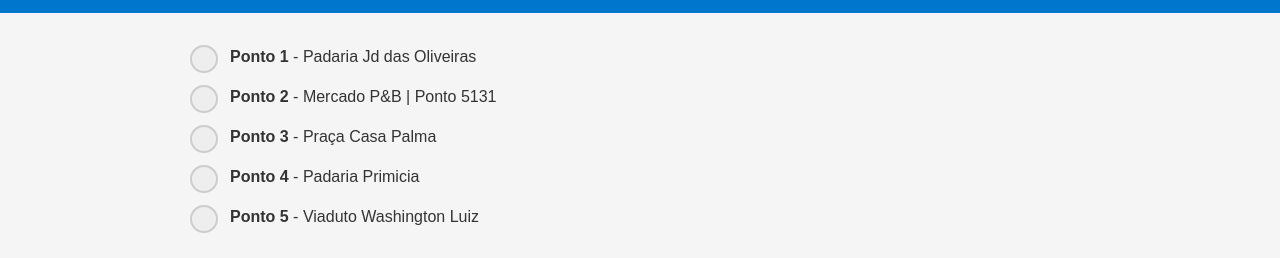
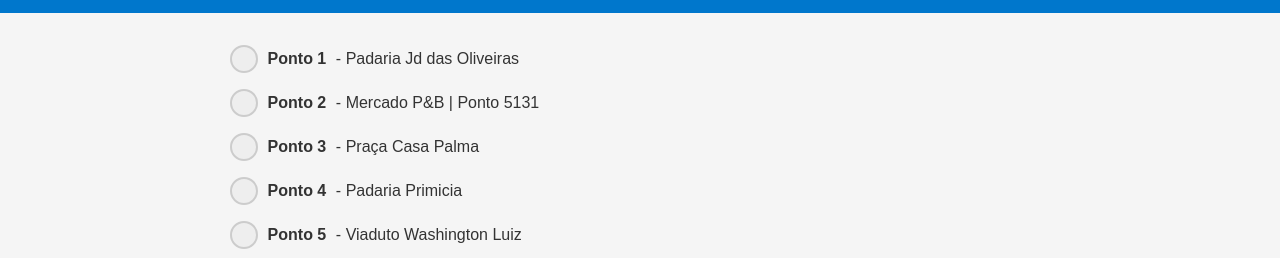
Before and after one commit to leolopes-7/dev-calendarios-unificados, a plain HTML site: page index.html in a window 1280 px wide. Shown: the part 59-317 px from the top of the page. Drawn offline with Linux system fonts and the light colour scheme.

Commit message:
Add files via upload

```diff
--- a/index.html
+++ b/index.html
@@ -12,7 +12,9 @@
             position: relative;
             padding-left: 2.5rem;
             cursor: pointer;
-            display: inline-block;
+            display: flex;
+            align-items: center;
+            gap: 0.6rem; /* Espaçamento maior entre checkmark e texto */
             user-select: none;
             font-size: 1rem;
             line-height: 1.5;
@@ -25,9 +27,8 @@
         }
 
         .calendar-checkbox .checkmark {
-            position: absolute;
-            left: 0;
-            top: 0;
+            position: relative;
+            flex-shrink: 0;
             height: 1.5rem;
             width: 1.5rem;
             background-color: #eee;
--- a/style.css
+++ b/style.css
@@ -83,13 +83,16 @@ body {
 
 /* Custom radio buttons */
 .calendar-checkbox {
-    position: relative;
-    padding-left: 2.5rem;
     cursor: pointer;
-    display: inline-block;
     user-select: none;
     font-size: 1rem;
     line-height: 1.5;
+
+    display: flex;
+    align-items: center;
+    gap: 0.75rem; /* espaço entre checkmark e texto */
+    padding-left: 0; /* removido para flex */
+    position: relative;
 }
 
 .calendar-checkbox input[type="radio"] {
@@ -99,9 +102,8 @@ body {
 }
 
 .calendar-checkbox .checkmark {
-    position: absolute;
-    left: 0;
-    top: 0;
+    position: relative; /* para funcionar com flex */
+    flex-shrink: 0;
     height: 1.5rem;
     width: 1.5rem;
     background-color: #eee;
```
